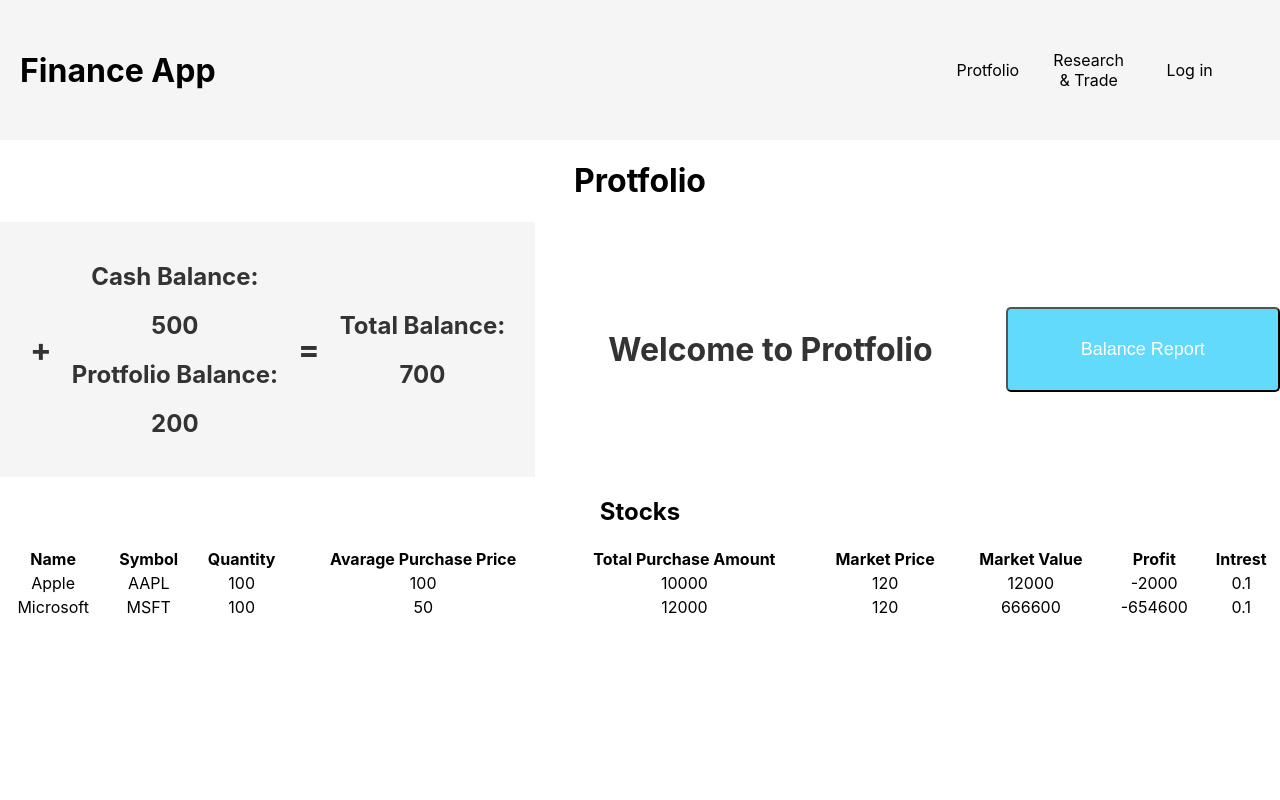
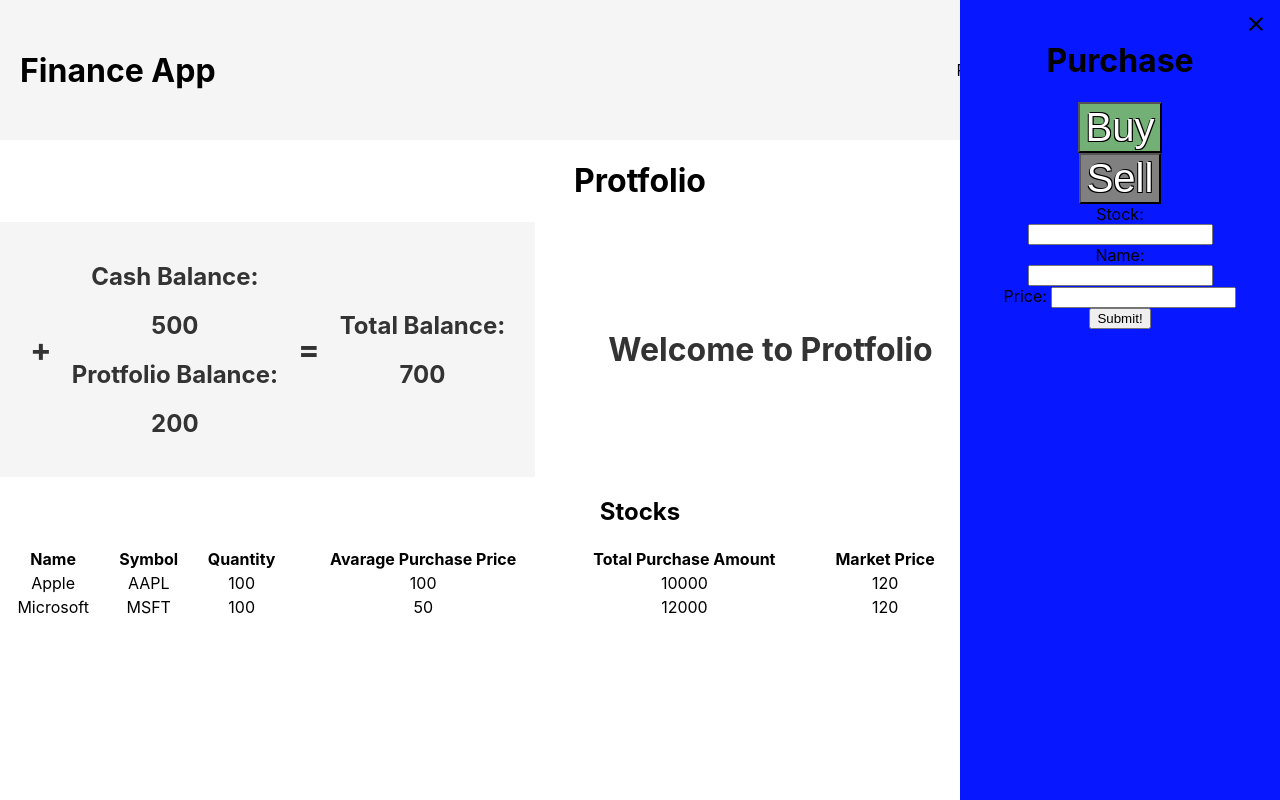
Before and after one commit to Yardenregev/Projects, a React (Create React App) app in the folder market_simulator/front-end/my_app/: page / in a window 1280 px wide. Built offline with nearby package versions, Linux system fonts and the light colour scheme.

Commit message:
made basic side purchase window, can be closed but need to figure out how to open

```diff
--- a/market_simulator/front-end/my_app/src/App.js
+++ b/market_simulator/front-end/my_app/src/App.js
@@ -4,7 +4,23 @@ import ProtfolioPage from './components/protfolio/js/protfolio_page';
 import ResearchTradePage from './components/research&trade/js/reasearch&trade'
 import LoginPage from './components/login/js/login';
 import {BrowserRouter, Route, Switch} from 'react-router-dom';
+import PurchaseWindow from './components/purchase_window/purchase_window';
+import React, {useState} from "react";
+
 function App() {
+
+  const [wid, setWid] = useState("25%");
+  const [mode, setMode] = useState("buy");
+  const openPurchseWindow = ( ) => {
+    setWid("25%");
+ }
+
+  const closePurchseWindow = ( ) => {
+  setWid("0%");
+}
+
+
+
 
   return (
     <BrowserRouter>
@@ -13,14 +29,15 @@ function App() {
             <Header />
         </header>
         <div className="page-content">
+          <PurchaseWindow close_func = {closePurchseWindow} width = {wid} symbol = "APPL"/>
           <LoginPage />
           <Switch>
             <Route exact path="/">
-              <ProtfolioPage />
+              <ProtfolioPage/>
             </Route>
 
             <Route exact path="/research&trade">
-              <ResearchTradePage />
+              <ResearchTradePage/>
             </Route>
 
           </Switch>
--- a/market_simulator/front-end/my_app/src/components/general_components/js/buy_button.js
+++ b/market_simulator/front-end/my_app/src/components/general_components/js/buy_button.js
@@ -7,6 +7,7 @@ function BuyButton()
         <button className="buy-sell-button buy-button button-component">
             Buy
         </button>
+
     )
 }
 
--- a/market_simulator/front-end/my_app/src/components/protfolio/js/protfolio_page.js
+++ b/market_simulator/front-end/my_app/src/components/protfolio/js/protfolio_page.js
@@ -2,7 +2,7 @@ import ProtfolioHeader from './protfolio_header';
 import BalanceReportButton from './balance_report_button';
 import ChartOfStocks from './chart_of_stocks';
 import '../css/protfolio.css';
-function ProtfolioPage()
+function ProtfolioPage(props)
 {
     return(
     <div className="protfolio">
--- /dev/null
+++ b/market_simulator/front-end/my_app/src/components/purchase_window/buy_window/buy_window.js
@@ -0,0 +1,12 @@
+import React from "react";
+function BuyWindow()
+{
+    return (
+        <div className="buy-window">
+            Price: <input />
+
+        </div>
+    )
+}
+
+export default BuyWindow;
--- /dev/null
+++ b/market_simulator/front-end/my_app/src/components/purchase_window/purchase_window.css
@@ -0,0 +1,15 @@
+.purchase-window{
+    height: 100%;
+    width: 25%;
+    position: fixed;
+    z-index: 1;
+    top: 0;
+    right: 0;
+    background-color:#0717ff;
+    transition: .5s ease;
+    overflow-x: hidden;
+    padding-top: 20px;
+    display: flex;
+    flex-direction: column;
+    align-items: center;
+}
--- /dev/null
+++ b/market_simulator/front-end/my_app/src/components/purchase_window/purchase_window.js
@@ -0,0 +1,32 @@
+import React from 'react';
+import BuyWindow from './buy_window/buy_window';
+import SellWindow from './sell_window/sell_window';
+import BuyButton from '../general_components/js/buy_button'
+import SellButton from '../general_components/js/sell_button'
+import "./purchase_window.css"
+import CloseIcon from '@mui/icons-material/Close';
+
+const PurchaseWindow = (props) =>
+{
+    let window = <BuyWindow/>
+    if(props.mode === "sell")
+    {
+        window = <SellWindow/>
+    }
+
+    return(
+        <div className='purchase-window' style={{width : props.width}}>
+            <h1>Purchase</h1>
+            <CloseIcon className="close-icon" onClick={props.close_func} />
+            <BuyButton/>
+            <SellButton/>
+            Stock: <input />
+            Name: <input />
+            {window}
+            <button>Submit!</button>
+        </div>
+    )
+}
+
+
+export default PurchaseWindow;
--- /dev/null
+++ b/market_simulator/front-end/my_app/src/components/purchase_window/sell_window/sell_window.js
@@ -0,0 +1,12 @@
+import React from "react";
+
+function SellWindow(props)
+{
+    return (
+        <div className="sell-window">
+            Amount: <input className="sell-window-item" id="stock-amount"/>
+        </div>
+    )
+}
+
+export default SellWindow;
```
Also changed, not shown: market_simulator/front-end/my_app/src/components/purchase_window/buy_window/buy_window.css (added), market_simulator/front-end/my_app/src/components/purchase_window/sell_window/sell_window.css (added), 1 other file (tests, documents, lock files or other folders).
